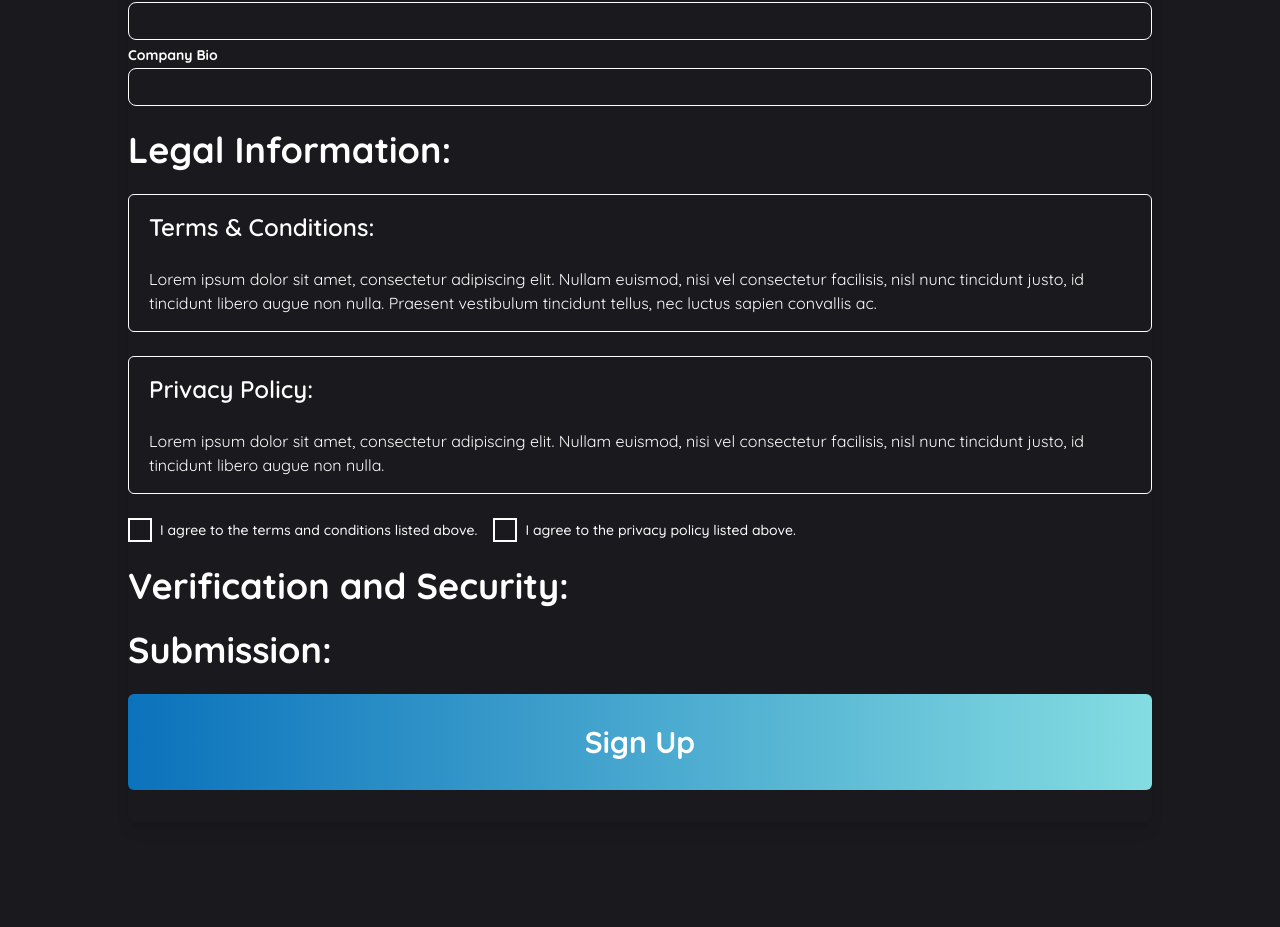
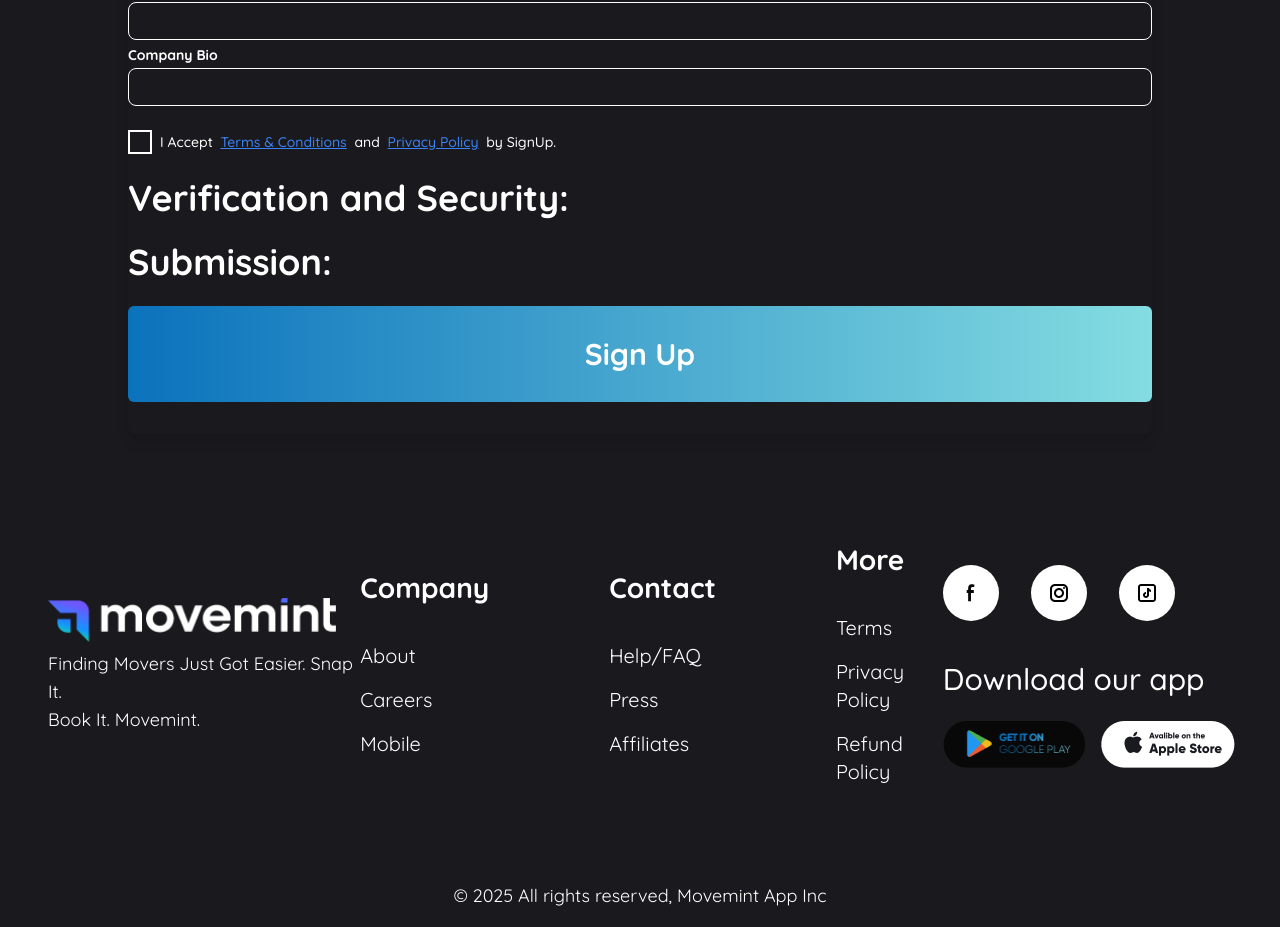
Before and after one commit to softwinner0813/Movemint-Web, a Next.js app: page /signup in a window 1280 px wide. Shown: the part 1294-2221 px from the top of the page. Built offline with nearby package versions, Linux system fonts and the light colour scheme; no server answers.

Commit message:
change privacy and terms

```diff
--- a/src/components/public/pages/signup/index.js
+++ b/src/components/public/pages/signup/index.js
@@ -387,7 +387,7 @@ const Signup = () => {
 
           {/* Legal Information */}
           <div className="mb-4">
-            <h2 className="text-lg md:text-2xl lg:text-3xl xl:text-4xl text-foreground font-bold mb-6">
+            {/* <h2 className="text-lg md:text-2xl lg:text-3xl xl:text-4xl text-foreground font-bold mb-6">
               Legal Information:
             </h2>
             <div className="mb-6 py-4 px-5 border border-foreground rounded-md">
@@ -414,7 +414,7 @@ const Signup = () => {
                   augue non nulla.
                 </p>
               </div>
-            </div>
+            </div> */}
 
             <div className="lg:flex space-y-4 lg:space-y-0 lg:space-x-4 mb-6">
               <div className="flex items-center space-x-2">
@@ -423,10 +423,18 @@ const Signup = () => {
                   htmlFor="terms"
                   className="text-sm font-medium leading-none peer-disabled:cursor-not-allowed peer-disabled:opacity-70"
                 >
-                  I agree to the terms and conditions listed above.
+                  I Accept &nbsp;
+                  <a href="/terms" target="_blank" rel="noopener noreferrer" className="text-blue-500 underline">
+                    Terms & Conditions
+                  </a>
+                  &nbsp; and  &nbsp;
+                  <a href="/privacy" target="_blank" rel="noopener noreferrer" className="text-blue-500 underline">
+                    Privacy Policy
+                  </a>
+                  &nbsp; by SignUp.
                 </label>
               </div>
-              <div className="flex items-center space-x-2">
+              {/* <div className="flex items-center space-x-2">
                 <Checkbox id="privacy" required />
                 <label
                   htmlFor="privacy"
@@ -434,7 +442,7 @@ const Signup = () => {
                 >
                   I agree to the privacy policy listed above.
                 </label>
-              </div>
+              </div> */}
             </div>
           </div>
           <h2 className="text-lg md:text-2xl lg:text-3xl xl:text-4xl text-foreground font-bold mb-6">
```
